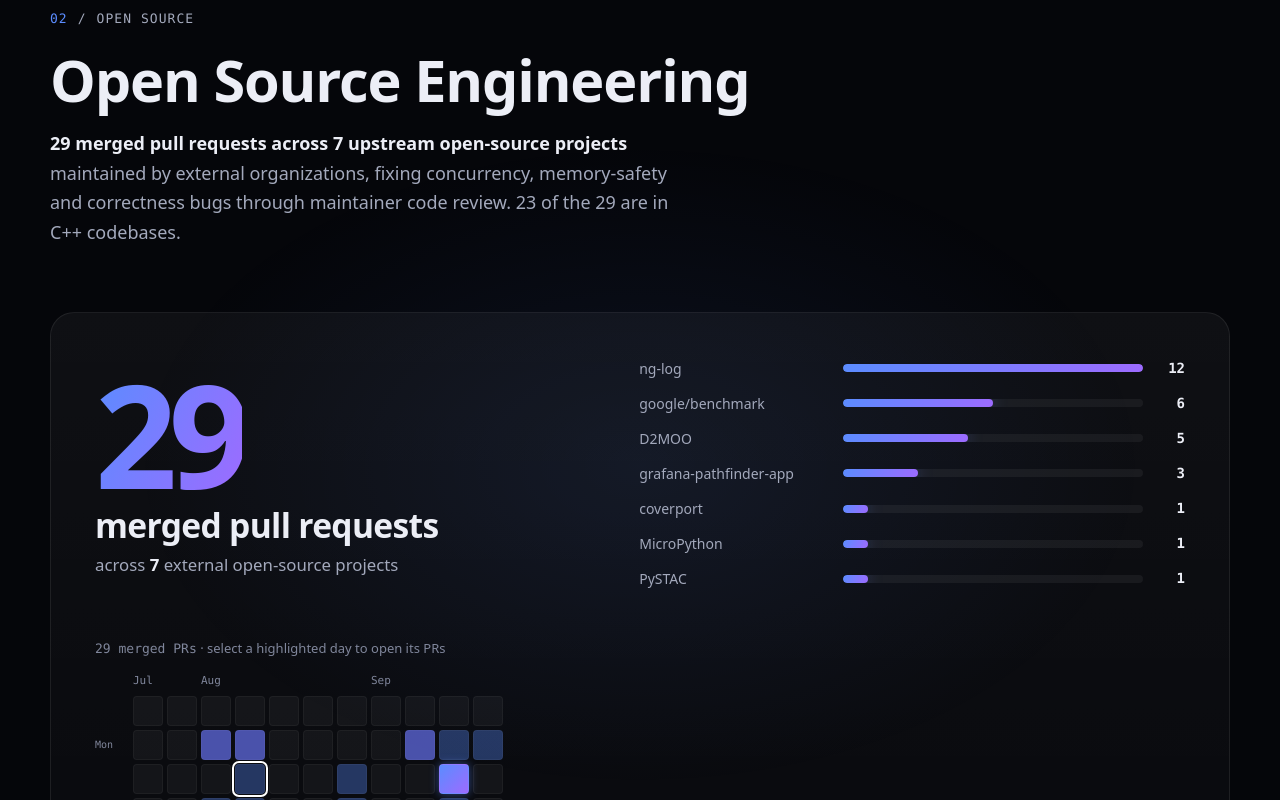
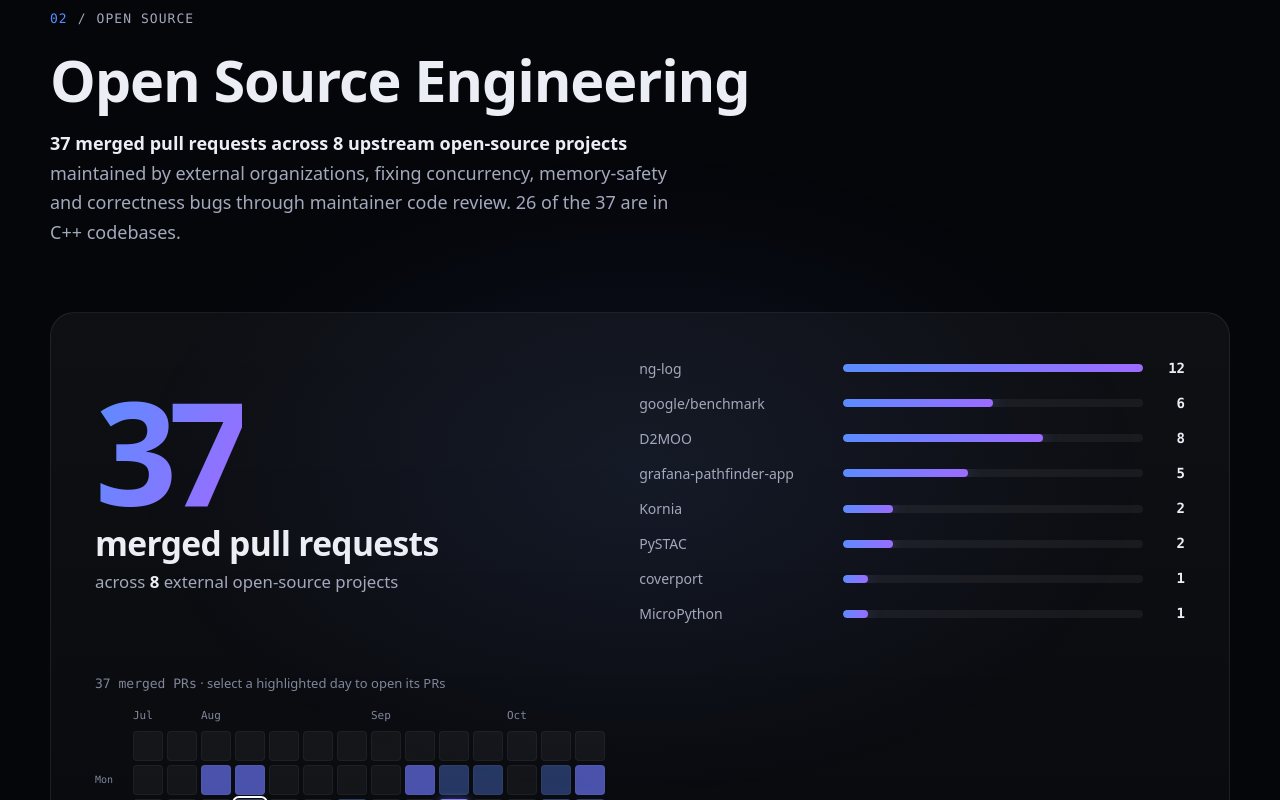
Before and after one commit to devtejasx/tejas-nagmote-portfolio, a React (Vite) app: page / in a window 1280 px wide. Shown: the part 2720-3520 px from the top of the page. Built offline with nearby package versions, Linux system fonts and the light colour scheme; a web font is replaced by a local one.

Commit message:
update open source to 37 merged PRs across 8 projects
Adds D2MOO #237/#239/#240, grafana-pathfinder #1995/#2054, PySTAC #1805
and Kornia #4839/#5473 (new project), with problem/fix notes for each.

```diff
--- a/index.html
+++ b/index.html
@@ -6,7 +6,7 @@
     <title>Tejas Nagmote | C++ Systems &amp; Backend Engineer</title>
     <meta
       name="description"
-      content="Tejas Nagmote, C++ systems and backend engineer. Builds backend and distributed systems, with 29 merged pull requests across 7 external open-source projects including ng-log and google/benchmark."
+      content="Tejas Nagmote, C++ systems and backend engineer. Builds backend and distributed systems, with 37 merged pull requests across 8 external open-source projects including ng-log and google/benchmark."
     />
     <meta name="author" content="Tejas Nagmote" />
     <meta name="theme-color" content="#05060a" />
@@ -23,7 +23,7 @@
     <meta property="og:title" content="Tejas Nagmote | C++ Systems & Backend Engineer" />
     <meta
       property="og:description"
-      content="C++ systems and backend engineering. 29 merged pull requests across 7 external open-source projects, including ng-log and google/benchmark."
+      content="C++ systems and backend engineering. 37 merged pull requests across 8 external open-source projects, including ng-log and google/benchmark."
     />
     <meta property="og:url" content="%VITE_SITE_URL%" />
     <meta property="og:image" content="%VITE_SITE_URL%og-image.png" />
@@ -36,7 +36,7 @@
     <meta name="twitter:title" content="Tejas Nagmote | C++ Systems & Backend Engineer" />
     <meta
       name="twitter:description"
-      content="C++ systems and backend engineering. 29 merged pull requests across 7 external open-source projects."
+      content="C++ systems and backend engineering. 37 merged pull requests across 8 external open-source projects."
     />
     <meta name="twitter:image" content="%VITE_SITE_URL%og-image.png" />
 
@@ -78,7 +78,7 @@
         <p>C++ Systems &amp; Backend Engineer · Bangalore, India</p>
         <p>
           Computer Science undergraduate at PES University focused on C++ systems and backend
-          engineering, with 29 merged pull requests across 7 external open-source projects.
+          engineering, with 37 merged pull requests across 8 external open-source projects.
         </p>
         <p>
           <a href="mailto:tejasnagmote520@gmail.com" style="color: #9cb8ff">Email</a> ·
--- a/src/components/oss/PrExplorer.tsx
+++ b/src/components/oss/PrExplorer.tsx
@@ -27,6 +27,7 @@ const KINDS: PrKind[] = [
   'Correctness',
   'Build & CI',
   'Testing',
+  'Feature',
   'Docs',
 ]
 
--- a/src/data/openSource.ts
+++ b/src/data/openSource.ts
@@ -60,7 +60,7 @@ export const openSourceProjects: OpenSourceProject[] = [
     name: 'D2MOO',
     language: 'C++',
     about: 'Reimplementation of the Diablo II game code, with patching facilities for modders.',
-    contributionType: 'Game-logic fixes · CI',
+    contributionType: 'Game-logic fixes · Server robustness · CI',
     featured: false,
     highlights: [],
     pullRequests: prs('ThePhrozenKeep/D2MOO'),
@@ -74,6 +74,26 @@ export const openSourceProjects: OpenSourceProject[] = [
     featured: false,
     highlights: [],
     pullRequests: prs('grafana/grafana-pathfinder-app'),
+  },
+  {
+    repo: 'kornia/kornia',
+    name: 'Kornia',
+    language: 'Python',
+    about: 'Geometric computer vision library for spatial AI, built on PyTorch.',
+    contributionType: 'Augmentation correctness',
+    featured: false,
+    highlights: [],
+    pullRequests: prs('kornia/kornia'),
+  },
+  {
+    repo: 'stac-utils/pystac',
+    name: 'PySTAC',
+    language: 'Python',
+    about: 'Python library for working with SpatioTemporal Asset Catalogs (STAC).',
+    contributionType: 'Bug fix · Feature',
+    featured: false,
+    highlights: [],
+    pullRequests: prs('stac-utils/pystac'),
   },
   {
     repo: 'konflux-ci/coverport',
@@ -95,16 +115,6 @@ export const openSourceProjects: OpenSourceProject[] = [
     highlights: [],
     pullRequests: prs('micropython/micropython'),
   },
-  {
-    repo: 'stac-utils/pystac',
-    name: 'PySTAC',
-    language: 'Python',
-    about: 'Python library for working with SpatioTemporal Asset Catalogs (STAC).',
-    contributionType: 'Bug fix',
-    featured: false,
-    highlights: [],
-    pullRequests: prs('stac-utils/pystac'),
-  },
 ]
 
 export const repoUrl = (repo: string) => `https://github.com/${repo}`
--- a/src/data/prDetails.ts
+++ b/src/data/prDetails.ts
@@ -8,6 +8,7 @@ export type PrKind =
   | 'Correctness'
   | 'Build & CI'
   | 'Testing'
+  | 'Feature'
   | 'Docs'
 
 export interface PrDetail {
@@ -157,6 +158,24 @@ export const prDetails: Record<string, PrDetail> = {
       'ACT1Q4_SetMonolithOrder advanced its counter on every roll, so a collision left a monolith without a class.',
     fix: 'Advance only when a stone is placed, matching the original loop.',
   },
+  'ThePhrozenKeep/D2MOO#237': {
+    kind: 'Correctness',
+    problem:
+      'Offset 0x20 of D2GameStrc was typed as a bare uint32_t, although every callback that touches it takes a D2ClientInfoStrc** — one of them was declared with the wrong pointer type.',
+    fix: 'Type the slot as D2ClientInfoStrc*, align the odd callback with its four siblings and rename the creator to FnCreateClientInfo. The 32-bit layout is unchanged.',
+  },
+  'ThePhrozenKeep/D2MOO#239': {
+    kind: 'Correctness',
+    problem:
+      'Both item ids in the “put a scroll into a book” packet come from the client; on a scroll/book mismatch the server asserted and called exit(-1), so one bad packet took the whole game server down.',
+    fix: 'Reject the mismatch like the function’s other invalid-input cases, returning an error to the packet handler. The original behaviour stays behind NO_BUG_FIX.',
+  },
+  'ThePhrozenKeep/D2MOO#240': {
+    kind: 'Memory safety',
+    problem:
+      'The debugger’s UTF-8 name buffer was sized at exactly 3 bytes per character: one-character names came back empty, CJK names lost their last character, and an empty string wrote a terminator through a null pointer. The unit spawner also had no way to pick a row by id.',
+    fix: 'Give the buffer 3 spare bytes so it is never empty, and add “<id>: <name>” labels plus a clamped id input to the monster spawners.',
+  },
 
   // grafana-pathfinder-app
   'grafana/grafana-pathfinder-app#1687': {
@@ -177,6 +196,18 @@ export const prDetails: Record<string, PrDetail> = {
       'Block-editor saves were stamped with schema version 1.0 while the editor emits 1.1.0.',
     fix: 'Fall back to the editor’s current schema version constant.',
   },
+  'grafana/grafana-pathfinder-app#1995': {
+    kind: 'Testing',
+    problem:
+      'Three minimizedSidebar test ids were left behind after the component that used them was deleted.',
+    fix: 'Remove the dead constants after confirming nothing on main still references them.',
+  },
+  'grafana/grafana-pathfinder-app#2054': {
+    kind: 'Correctness',
+    problem:
+      'Path progress filtered each candidate storage key on its own, so a long bundled id kept one key shape and lost the other; a record stored under the dropped shape was never found and scored 0%, dragging down the path’s average.',
+    fix: 'Make the check all-or-nothing: a member whose keys would be rewritten resolves as unresolved and is left out of the mean, with tests through both the id and url branches.',
+  },
 
   // coverport, MicroPython, PySTAC
   'konflux-ci/coverport#113': {
@@ -196,6 +227,25 @@ export const prDetails: Record<string, PrDetail> = {
       '_set_property converted only top-level list items, so more deeply nested objects broke JSON serialization.',
     fix: 'Convert every stored value recursively, with a regression test.',
   },
+  'stac-utils/pystac#1805': {
+    kind: 'Feature',
+    problem:
+      'application/octet-stream and application/zip show up often in asset and link metadata, but MediaType had no constants for them, so users wrote the strings by hand.',
+    fix: 'Add MediaType.OCTET_STREAM and MediaType.ZIP, with a test that an asset built with ZIP serializes to "application/zip".',
+  },
+  // kornia
+  'kornia/kornia#4839': {
+    kind: 'Correctness',
+    problem:
+      'PlanckianJitter truncates a Uniform(0, N) draw to a table index. In float16/bfloat16 on MPS, torch.rand can return exactly 1.0, which truncates to N, one past the end, so RandomPlanckianJitter intermittently raised an out-of-bounds error.',
+    fix: 'Draw the index in float32 whenever the augmentation runs in half precision; float32/float64 draws are unchanged.',
+  },
+  'kornia/kornia#5473': {
+    kind: 'Correctness',
+    problem:
+      'A shape-changing augmentation such as RandomCrop given a batch_prob mixing applied and skipped rows silently transformed every row, so skipped rows’ labels stopped matching their pixels and inverse() failed with a shape mismatch.',
+    fix: 'Raise a ValueError on that path in forward, inverse and the augmentation audit, keeping whole-batch gates and shape-preserving augmentations unchanged. A deliberate breaking change, with tests in float32 and float64.',
+  },
 }
 
 export const prKey = (repo: string, number: number) => `${repo}#${number}`
--- a/src/data/profile.ts
+++ b/src/data/profile.ts
@@ -22,7 +22,7 @@ export const profile = {
   seeking: ['SDE', 'Backend', 'Systems', 'C++', 'Distributed systems'],
   /** Resume summary, split into paragraphs for the About section. */
   summary: [
-    'Computer Science undergraduate focused on C++ systems and backend engineering, with 29 merged pull requests across 7 external open-source projects.',
+    'Computer Science undergraduate focused on C++ systems and backend engineering, with 37 merged pull requests across 8 external open-source projects.',
     'Experienced in debugging concurrency, memory-safety, and correctness bugs in widely used C++ codebases, and in building distributed backends with REST/WebSocket APIs, PostgreSQL, Redis, Docker, and CI/CD.',
   ],
   focusAreas: [
@@ -80,11 +80,11 @@ export interface Stat {
   context: string
 }
 
-/** The Impact section. Only figures stated on the resume. */
+/** The Impact section. PR figures match pullRequests.ts. */
 export const stats: Stat[] = [
-  { value: 29, label: 'Merged PRs', context: 'Reviewed and merged by external maintainers' },
+  { value: 37, label: 'Merged PRs', context: 'Reviewed and merged by external maintainers' },
   {
-    value: 7,
+    value: 8,
     label: 'Open-source projects',
     context: 'Upstream repositories, external organizations',
   },
@@ -97,7 +97,7 @@ export const stats: Stat[] = [
 export const atAGlance: { key: string; value: string }[] = [
   { key: 'role', value: 'C++ Systems & Backend Engineer' },
   { key: 'builds', value: 'Backend and distributed systems' },
-  { key: 'differentiator', value: '29 merged PRs across 7 external open-source projects' },
+  { key: 'differentiator', value: '37 merged PRs across 8 external open-source projects' },
   { key: 'featured', value: 'Real-Time C++ Chat Server' },
   { key: 'building', value: 'DeployX, a self-service deployment platform' },
   {
--- a/src/data/pullRequests.ts
+++ b/src/data/pullRequests.ts
@@ -1,6 +1,6 @@
-// Generated from `gh search prs --author devtejasx --merged`, limited to the
-// 29 PRs merged on or before 2026-09-21 that the resume counts. Every number
-// below resolves to https://github.com/<repo>/pull/<number>.
+// Generated from `gh search prs --author devtejasx --merged`: every PR merged
+// into an external repository as of 2026-10-13 (own repos and coursework are
+// left out). Every number below resolves to https://github.com/<repo>/pull/<number>.
 
 export interface MergedPullRequest {
   number: number
@@ -122,6 +122,21 @@ export const mergedPullRequests: Record<string, MergedPullRequest[]> = {
       title: 'Fix ACT1Q4_SetMonolithOrder skipping a monolith on a collision',
       mergedAt: '2026-09-15',
     },
+    {
+      number: 237,
+      title: "Type the game's 0x20 slot as D2ClientInfoStrc*",
+      mergedAt: '2026-10-12',
+    },
+    {
+      number: 239,
+      title: 'Reject a mismatched scroll instead of exiting in sub_6FC49AE0',
+      mergedAt: '2026-10-12',
+    },
+    {
+      number: 240,
+      title: 'Debugger: spawn monsters by id, and fix truncated UTF-8 names',
+      mergedAt: '2026-10-13',
+    },
   ],
   'grafana/grafana-pathfinder-app': [
     {
@@ -138,6 +153,12 @@ export const mergedPullRequests: Record<string, MergedPullRequest[]> = {
       number: 1686,
       title: 'fix(block-editor): stamp saves with the schema version the editor emits',
       mergedAt: '2026-08-27',
+    },
+    { number: 1995, title: 'chore: remove dead minimizedSidebar test ids', mergedAt: '2026-09-24' },
+    {
+      number: 2054,
+      title: 'fix: exclude a path member when any candidate key fails normalization',
+      mergedAt: '2026-10-05',
     },
   ],
   'konflux-ci/coverport': [
@@ -160,5 +181,18 @@ export const mergedPullRequests: Record<string, MergedPullRequest[]> = {
       title: 'fix: recursively convert values in PropertiesExtension._set_property',
       mergedAt: '2026-09-11',
     },
+    { number: 1805, title: 'feat: add octet-stream and zip media types', mergedAt: '2026-10-01' },
+  ],
+  'kornia/kornia': [
+    {
+      number: 4839,
+      title: 'fix(augmentation): keep the PlanckianJitter index sampler in float32',
+      mergedAt: '2026-09-25',
+    },
+    {
+      number: 5473,
+      title: 'fix(augmentation)!: reject a mixed gate on shape-changing augmentations',
+      mergedAt: '2026-10-06',
+    },
   ],
 }
--- a/src/data/skills.ts
+++ b/src/data/skills.ts
@@ -110,6 +110,6 @@ export const skillEvidence: Record<string, string[]> = {
   'GitHub Actions': [CHAT, DEPLOYX, API_SUITE],
   GoogleTest: [CHAT],
   Postman: [API_SUITE],
-  Git: ['29 merged open-source PRs'],
-  GitHub: ['29 merged open-source PRs'],
+  Git: ['37 merged open-source PRs'],
+  GitHub: ['37 merged open-source PRs'],
 }
--- a/src/data/timeline.ts
+++ b/src/data/timeline.ts
@@ -46,7 +46,7 @@ export const timeline: TimelineStop[] = [
     when: 'Now',
     title: 'Systems, backend and open source',
     points: [
-      '29 merged pull requests across 7 external open-source projects',
+      '37 merged pull requests across 8 external open-source projects',
       'Real-Time Chat Server in C++20, validated by 413 GoogleTest tests',
       'Building DeployX, a self-service deployment platform (in progress)',
     ],
--- a/src/sections/OpenSource.css
+++ b/src/sections/OpenSource.css
@@ -711,6 +711,11 @@ button.cgraph__cell:hover {
   color: #b4f2d1;
 }
 
+.kind--feature {
+  border-color: rgb(255 214 102 / 0.5);
+  color: #ffe9b0;
+}
+
 @media (min-width: 960px) {
   .explorer__panes {
     grid-template-columns: 190px minmax(0, 1fr) minmax(0, 1.25fr);
--- a/src/sections/OpenSource.tsx
+++ b/src/sections/OpenSource.tsx
@@ -185,10 +185,10 @@ export function OpenSource() {
         >
           <p>
             <strong className="oss__claim">
-              29 merged pull requests across 7 upstream open-source projects
+              37 merged pull requests across 8 upstream open-source projects
             </strong>{' '}
             maintained by external organizations, fixing concurrency, memory-safety and correctness
-            bugs through maintainer code review. 23 of the 29 are in C++ codebases.
+            bugs through maintainer code review. 26 of the 37 are in C++ codebases.
           </p>
         </SectionHeading>
 
```
Also changed, not shown: 2 other files (tests, documents, lock files or other folders).
